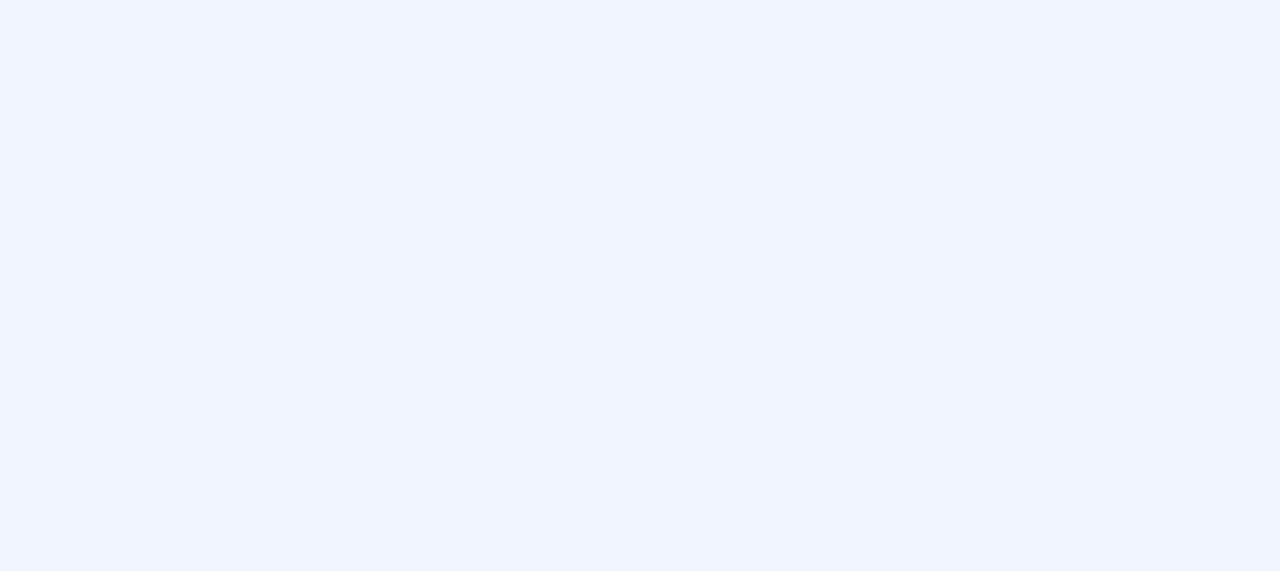
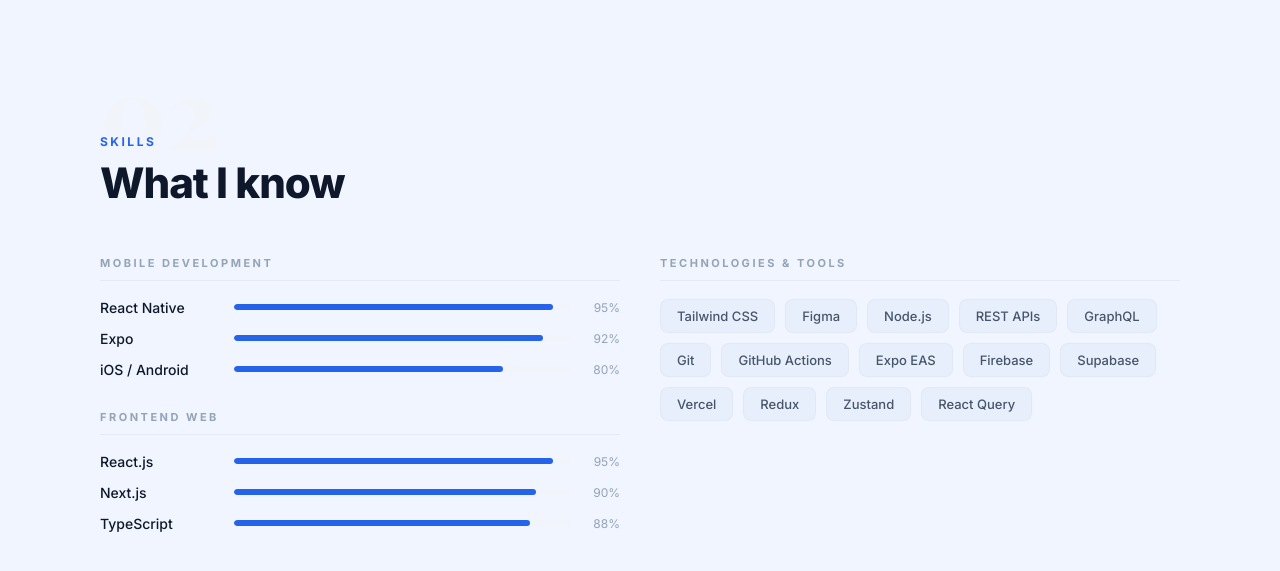
Before and after one commit to tandat1405/seo-portfolio, a Next.js app: page / in a window 1280 px wide. Shown: the part 1853-2424 px from the top of the page. Before the commit the page ends 1823 px from the top, so only its background shows below. Built offline with nearby package versions, Linux system fonts and the light colour scheme; grey boxes are pictures that could not be loaded.

Commit message:
feat: add Skills section

```diff
--- a/app/page.tsx
+++ b/app/page.tsx
@@ -1,6 +1,7 @@
 import Nav from '@/components/Nav'
 import Hero from '@/components/Hero'
 import About from '@/components/About'
+import Skills from '@/components/Skills'
 
 export default function Home() {
   return (
@@ -9,6 +10,7 @@
       <main>
         <Hero />
         <About />
+        <Skills />
       </main>
     </>
   )
--- /dev/null
+++ b/components/Skills.module.css
@@ -0,0 +1,30 @@
+.section { border-bottom: 1px solid var(--border); }
+.split { display: grid; grid-template-columns: 1fr 1fr; gap: 40px; }
+.group { margin-bottom: 32px; }
+.groupTitle {
+  font-size: 11px; font-weight: 700; letter-spacing: 2.5px;
+  text-transform: uppercase; color: var(--text-3);
+  margin-bottom: 18px; padding-bottom: 10px;
+  border-bottom: 1px solid var(--border);
+}
+.skItem { display: flex; align-items: center; gap: 14px; margin-bottom: 14px; }
+.skName { font-size: 14px; font-weight: 500; width: 120px; flex-shrink: 0; }
+.skBar { flex: 1; height: 6px; background: #f1f5f9; border-radius: 3px; overflow: hidden; }
+.skFill {
+  height: 100%; border-radius: 3px;
+  background: var(--accent);
+  width: 0;
+  transition: width 1.2s cubic-bezier(.4,0,.2,1);
+}
+.skPct { font-size: 12px; color: var(--text-3); width: 36px; text-align: right; }
+.cloud { display: flex; flex-wrap: wrap; gap: 10px; }
+.chip {
+  padding: 8px 16px; border-radius: 8px;
+  font-size: 13px; font-weight: 500;
+  background: var(--bg-2); color: var(--text-2);
+  border: 1px solid var(--border);
+  transition: all .2s;
+}
+.chip:hover { background: #eff6ff; color: var(--accent); border-color: #bfdbfe; }
+
+@media (max-width: 960px) { .split { grid-template-columns: 1fr; gap: 0; } }
--- /dev/null
+++ b/components/Skills.tsx
@@ -0,0 +1,58 @@
+'use client'
+import { useRef } from 'react'
+import { skillsMobile, skillsWeb, techTools } from '@/data/portfolio'
+import { useScrollReveal } from '@/hooks/useScrollReveal'
+import { useSkillBars } from '@/hooks/useSkillBars'
+import styles from './Skills.module.css'
+
+export default function Skills() {
+  const ref = useRef<HTMLElement>(null)
+  useScrollReveal(ref)
+  useSkillBars(ref)
+
+  return (
+    <section id="skills" className={styles.section} ref={ref}>
+      <div className="secNum">02</div>
+      <div className="label">Skills</div>
+      <h2>What I know</h2>
+      <div className={styles.split}>
+        <div>
+          <div className={styles.group}>
+            <div className={styles.groupTitle}>Mobile Development</div>
+            {skillsMobile.map((s) => (
+              <div key={s.name} className={`${styles.skItem} fu`}>
+                <div className={styles.skName}>{s.name}</div>
+                <div className={styles.skBar}>
+                  <div className={styles.skFill} data-w={s.pct} />
+                </div>
+                <div className={styles.skPct}>{s.pct}%</div>
+              </div>
+            ))}
+          </div>
+          <div className={styles.group}>
+            <div className={styles.groupTitle}>Frontend Web</div>
+            {skillsWeb.map((s) => (
+              <div key={s.name} className={`${styles.skItem} fu`}>
+                <div className={styles.skName}>{s.name}</div>
+                <div className={styles.skBar}>
+                  <div className={styles.skFill} data-w={s.pct} />
+                </div>
+                <div className={styles.skPct}>{s.pct}%</div>
+              </div>
+            ))}
+          </div>
+        </div>
+        <div>
+          <div className={styles.group}>
+            <div className={styles.groupTitle}>Technologies &amp; Tools</div>
+            <div className={styles.cloud}>
+              {techTools.map((t) => (
+                <span key={t} className={styles.chip}>{t}</span>
+              ))}
+            </div>
+          </div>
+        </div>
+      </div>
+    </section>
+  )
+}
```
